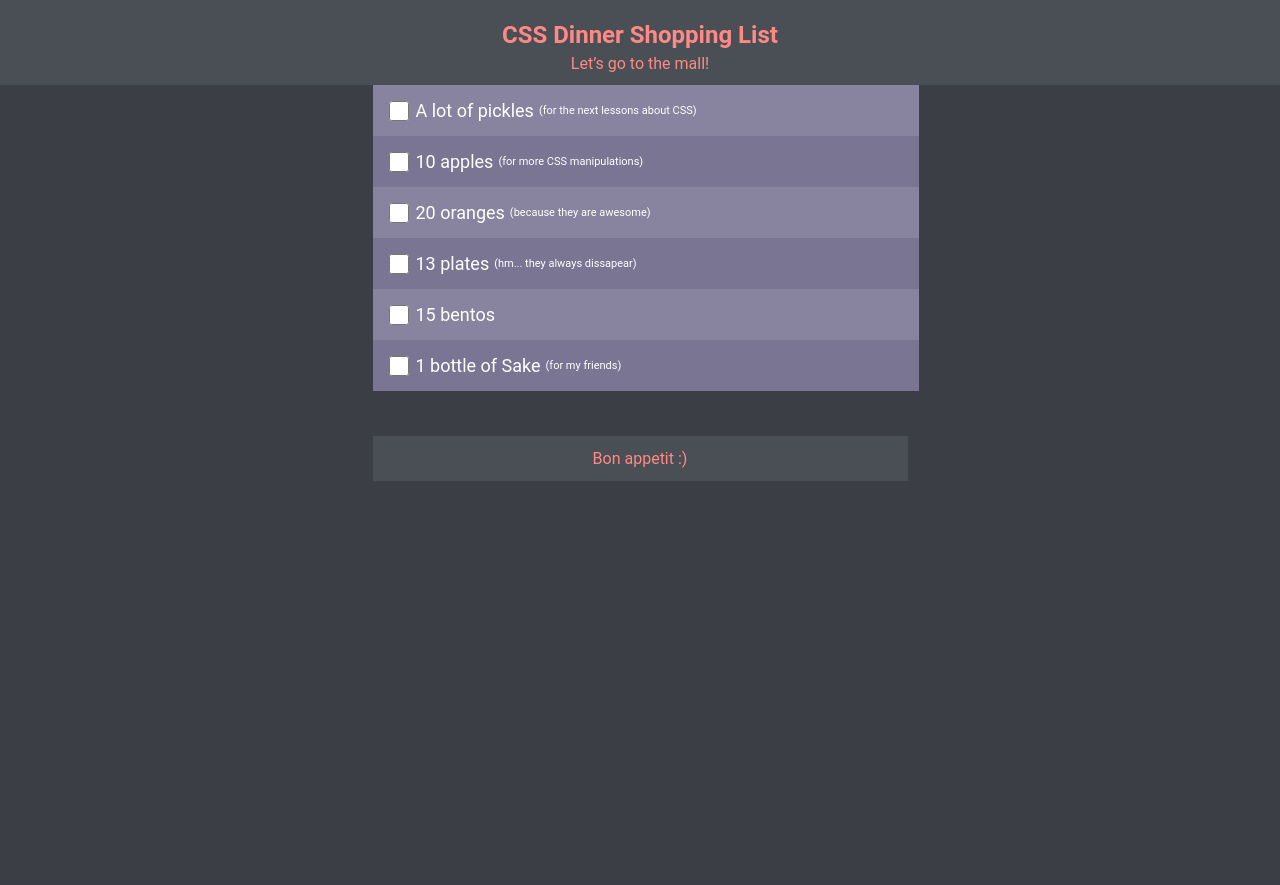
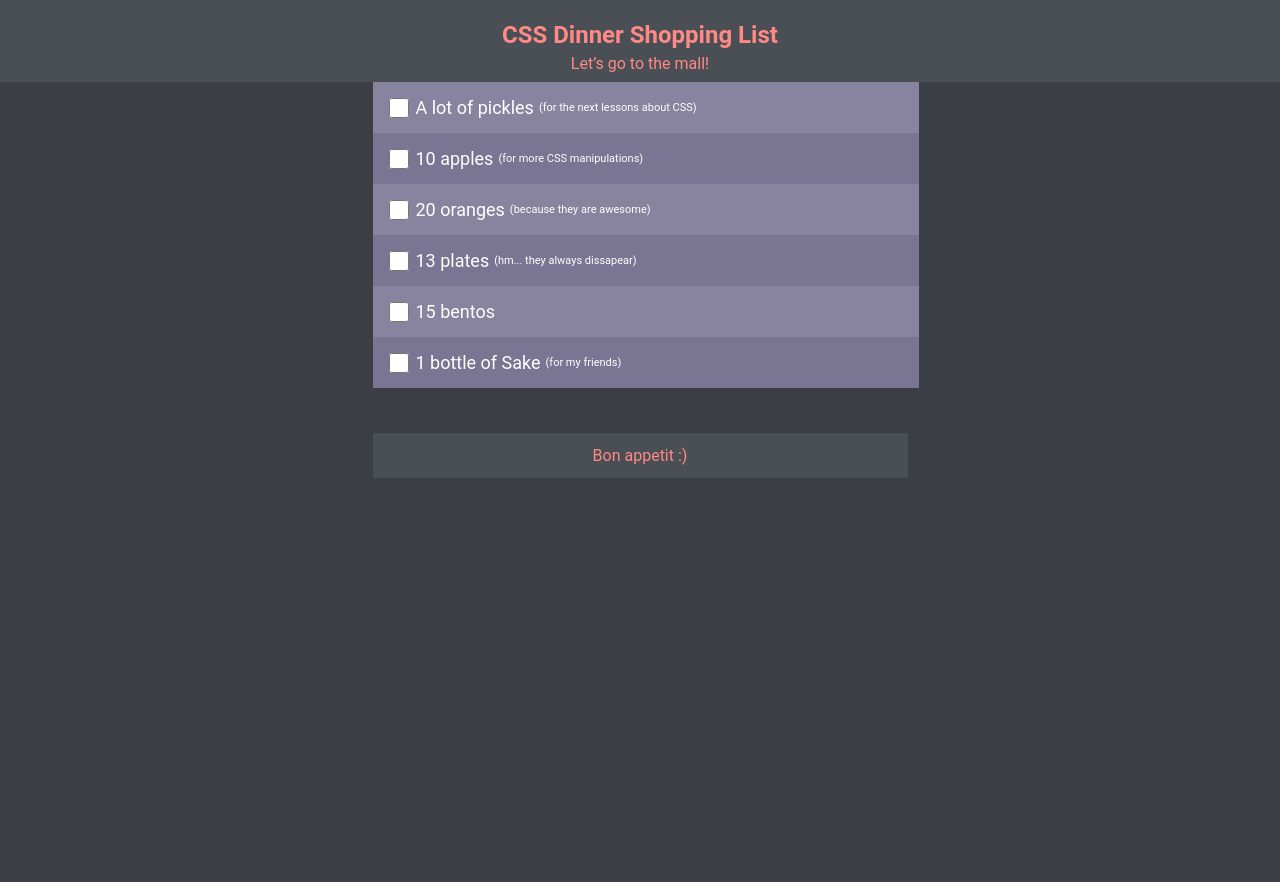
Before and after one commit to reyz1337/homework-5, a plain HTML site: page index.html in a window 1280 px wide. Drawn offline with nearby package versions, Linux system fonts and the light colour scheme.

Commit message:
initial commit

```diff
--- a/css/style.css
+++ b/css/style.css
@@ -7,24 +7,26 @@ body{
 }
 .header{
     background-color: #4A4F56;
-    min-height: 82px;
+    height: 82px;
     min-width: 793px;
 }
 .header .container {
     width: 280px;
-    height: 50px;
+    height: 82px;
     margin: 0 auto;
     text-align: center;
     font-size: 16px;
     color: #FF8984;
-    padding-top: 23px;
     font-family: 'Roboto', sans-serif;
-    padding-bottom: 12px;
 }
 .header h1{
     font-size: 24px;
     padding-bottom: 9px;
+    padding-top: 23px;
     font-weight: 700;
+}
+.header h2{
+    padding-bottom: 12px;
 }
 main{
     background-color: #3B3F45;
@@ -47,7 +49,6 @@ main{
 .list .container .comment{
     font-size: 11px;
     padding-left: 5px;
-/*     padding-top: 5px; */
 }
 .comment::before{
     content: '(';
```
